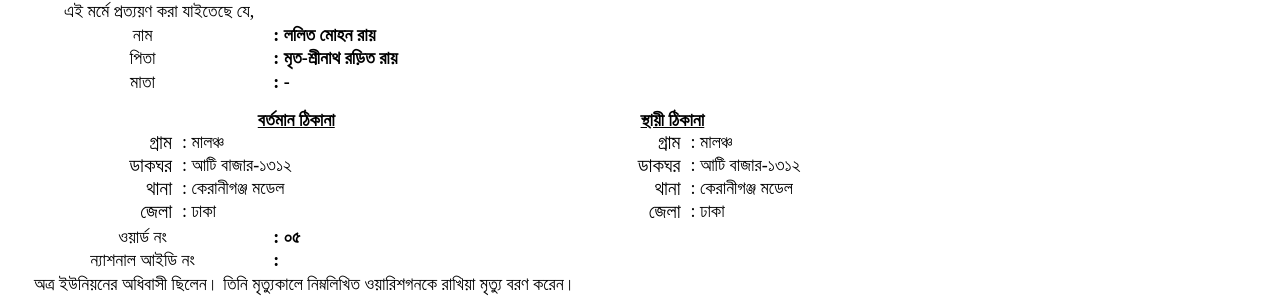
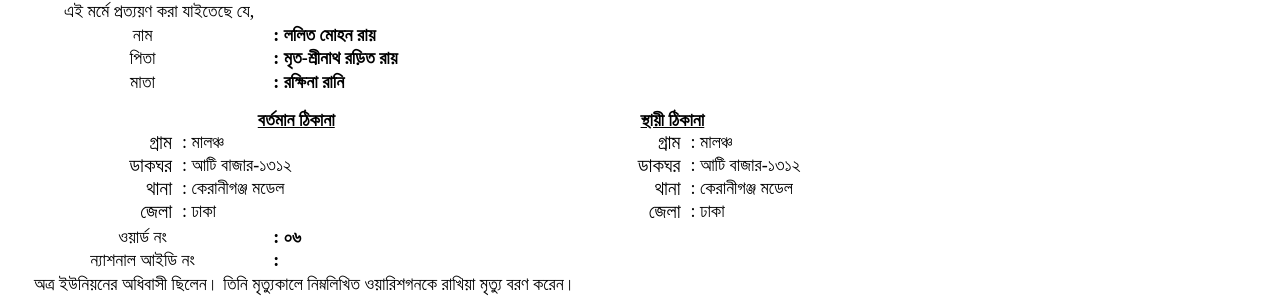
Before and after one commit to Saktaup/index.php-onlinetrack-warish_onosondan-tid-20242613860005665, a plain HTML site: page index.html in a window 1280 px wide. Shown: the part 224-522 px from the top of the page. Drawn offline with Linux system fonts and the light colour scheme.

Commit message:
Update index.html

```diff
--- a/index.html
+++ b/index.html
@@ -102,7 +102,7 @@
             <tr>
                 <td style="font-size:18px; text-align:center;">মাতা </td>
                 <td>
-                    <font style="font-size:18px;  font-weight:bold;">: -</font>
+                    <font style="font-size:18px;  font-weight:bold;">: রক্ষিনা রানি</font>
                 </td>
                 <td></td>
                 <td></td>
@@ -184,7 +184,7 @@
             <tr>
                 <td nowrap="" style="font-size:18px; text-align:center;">ওয়ার্ড নং </td>
                 <td>
-                    <font style="font-size:18px;  font-weight:bold;">: ০৫</font>
+                    <font style="font-size:18px;  font-weight:bold;">: ০৬</font>
                 </td>
                 <td></td>
                 <td></td>
```
